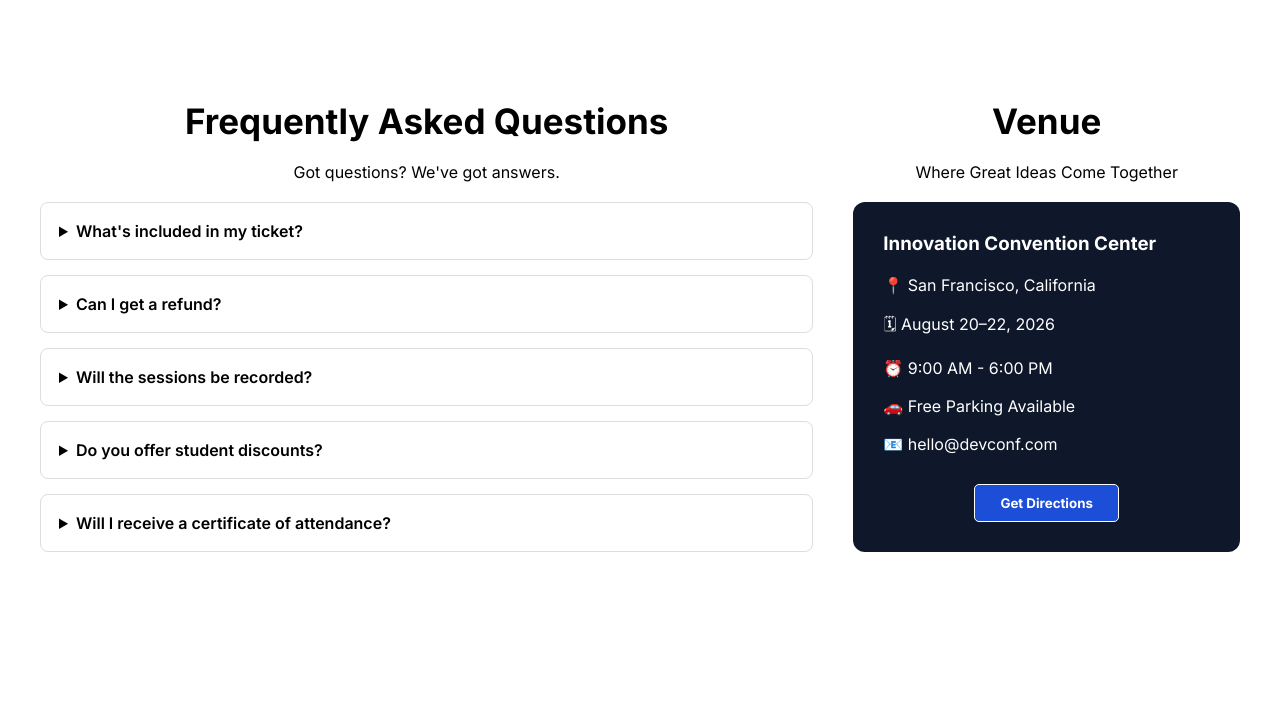
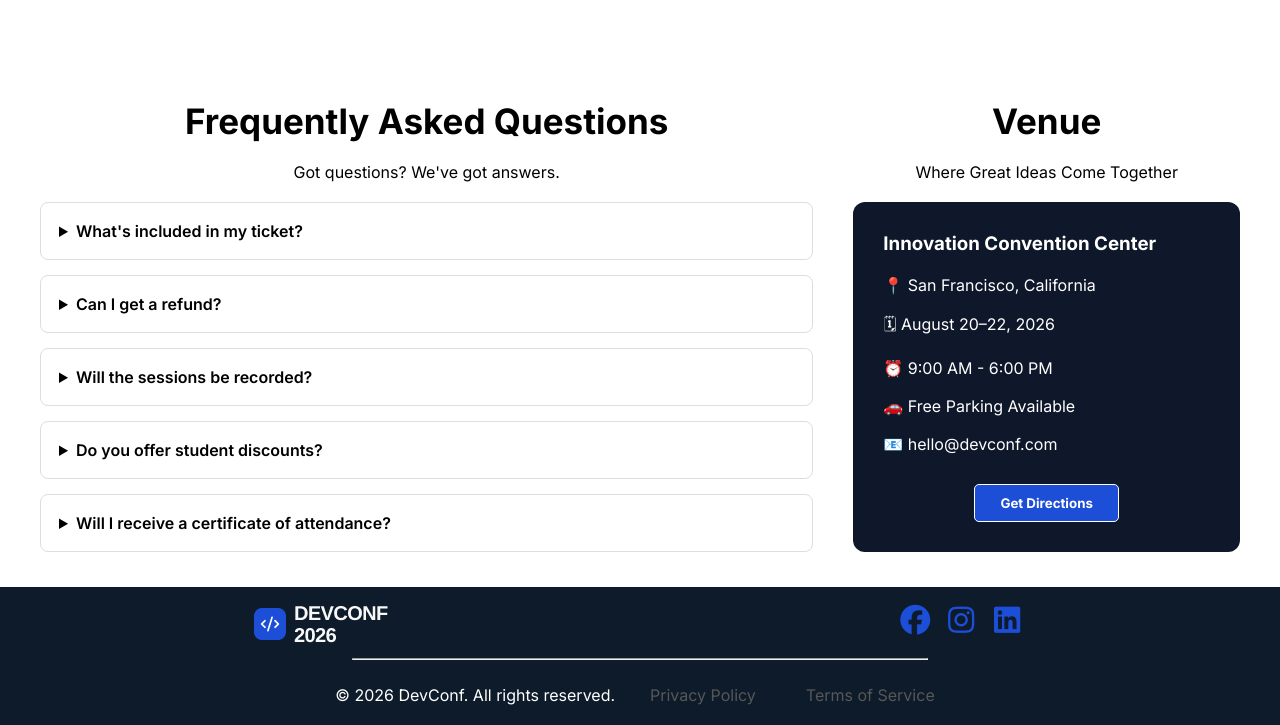
Before and after one commit to naimul291/devconf-2026-landing-page, a plain HTML site: page index.html in a window 1280 px wide. Shown: the part 2552-3277 px from the top of the page. Before the commit the page ends 3139 px from the top, so only its background shows below. Drawn offline with Linux system fonts and the light colour scheme.

Commit message:
footer section

```diff
--- a/index.html
+++ b/index.html
@@ -239,3 +239,43 @@
     </section>
 
     <!--FAQ & venue end-->
+
+    <!--Footer start-->
+
+    <footer class="footer">
+
+    <section>
+        <div class="footer-logo">
+
+            <div>
+                <img src="./assets/footer-logo.png" alt="">
+            </div>
+
+        <div>
+            <a href="https://www.facebook.com"><i class="fa-brands fa-facebook" style="color: rgb(29, 78, 216);"></i></a>
+            <a href="https://www.instagram.com"><i class="fa-brands fa-instagram" style="color: rgb(29, 78, 216);"></i></a>
+            <a href="https://www.linkedin.com"><i class="fa-brands fa-linkedin" style="color: rgb(29, 78, 216);"></i></a>
+
+        </div>
+        </div>
+        </section>
+
+        <hr style="width:45%; margin:5px auto;;">
+
+    <section class="footer-text">
+        <div class="footer-bottom">
+        <p>© 2026 DevConf. All rights reserved.</p>
+
+        <ul>
+            <li><a href="#">Privacy Policy</a></li>
+            <li><a href="#">Terms of Service</a></li>
+        </ul>
+        </div>
+    </section>
+
+     </footer>
+
+     <!--Footer end-->
+</body>
+
+</html>
--- a/style.css
+++ b/style.css
@@ -343,3 +343,33 @@ details p{
     display:block;
     margin:30px auto 0;
 }
+
+/*footer*/
+
+.footer{
+    background-color: #0D1B2A;
+}
+
+.footer-logo{
+    display: flex;
+    justify-content: space-around;
+    padding-top: 15px;
+    font-size:30px;
+
+}
+
+.footer-bottom{
+    display: flex;
+    justify-content: center;
+    align-items: center;
+    gap: 25px;
+    padding: 20px 0;
+    color: #FFFFFF;
+}
+
+.footer-bottom ul{
+    display: flex;
+    gap: 30px;
+    margin: 0;
+    padding: 0;
+}
```
